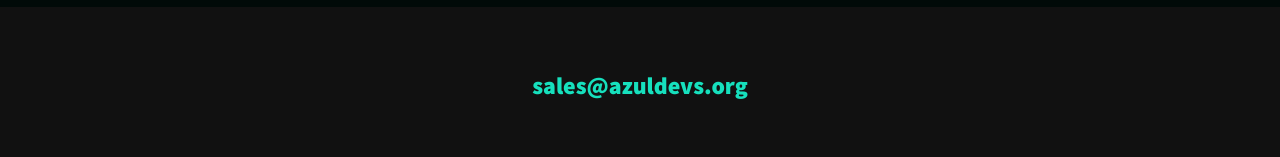
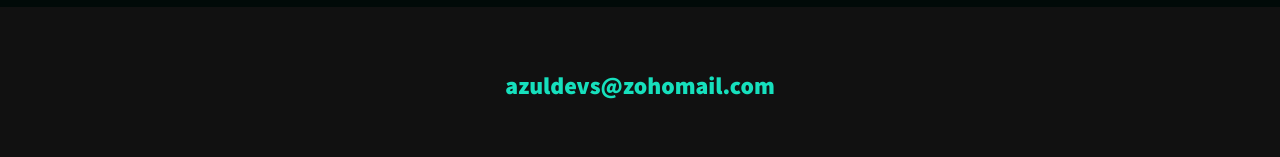
Before and after one commit to Robodlan/fron-End-Portfolio-, a plain HTML site: page index.html in a window 1280 px wide. Shown: the part 5072-5229 px from the top of the page. Drawn offline with nearby package versions, Linux system fonts and the light colour scheme.

Commit message:
Fixing mail name

```diff
--- a/index.html
+++ b/index.html
@@ -249,7 +249,7 @@
         <!-- Footer -->
         <footer class="footer">
 
-            <a href="mailto:azuldevs@zohomail.com" class="footer__link">sales@azuldevs.org</a>
+            <a href="mailto:azuldevs@zohomail.com" class="footer__link">azuldevs@zohomail.com</a>
             <ul class="social-list">
 
                 <li class="social-list__item">
```
